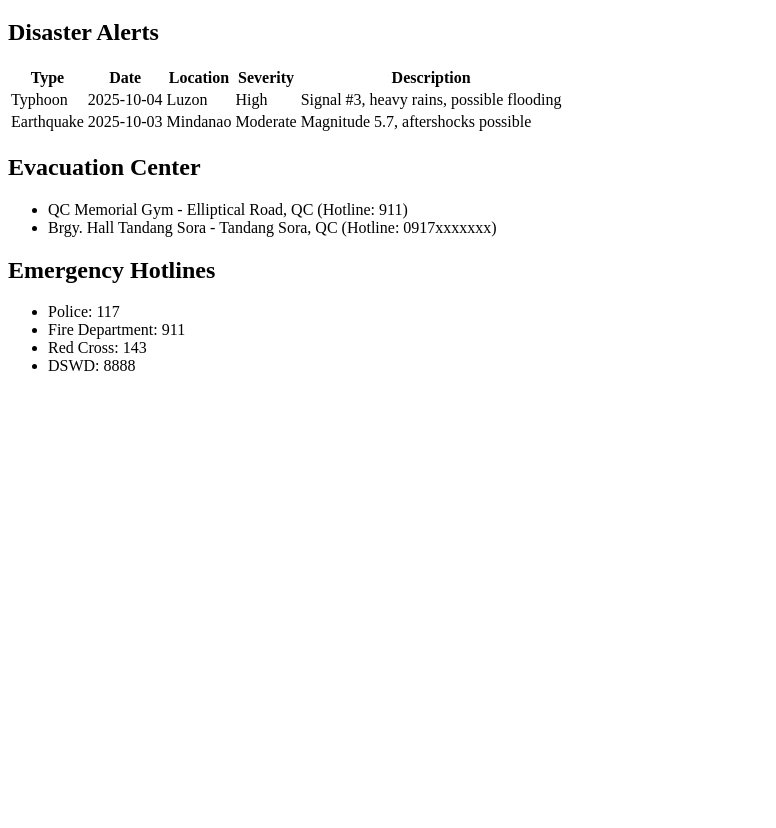
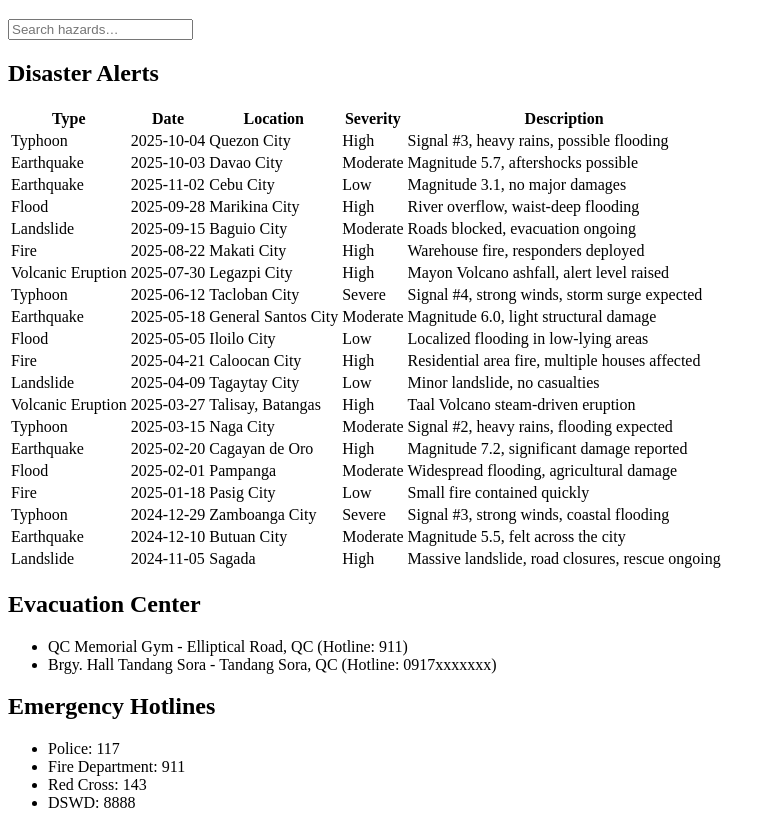
Before and after one commit to keirtwilliams/disaster-alert, a plain HTML site: page index.html in a window 1280 px wide. Shown: the part 61-889 px from the top of the page, without its empty margins (0-776 px from the left). Before the commit the page ends 800 px from the top, so only its background shows below. Drawn offline with Linux system fonts and the light colour scheme.

Commit message:
learning how to filter

```diff
--- a/data/alerts.json
+++ b/data/alerts.json
@@ -2,15 +2,141 @@
   {
     "type": "Typhoon",
     "date": "2025-10-04",
-    "location": "Luzon",
+    "location": "Quezon City",
     "severity": "High",
     "description": "Signal #3, heavy rains, possible flooding"
   },
   {
     "type": "Earthquake",
     "date": "2025-10-03",
-    "location": "Mindanao",
+    "location": "Davao City",
     "severity": "Moderate",
     "description": "Magnitude 5.7, aftershocks possible"
+  },
+  {
+    "type": "Earthquake",
+    "date": "2025-11-02",
+    "location": "Cebu City",
+    "severity": "Low",
+    "description": "Magnitude 3.1, no major damages"
+  },
+  {
+    "type": "Flood",
+    "date": "2025-09-28",
+    "location": "Marikina City",
+    "severity": "High",
+    "description": "River overflow, waist-deep flooding"
+  },
+  {
+    "type": "Landslide",
+    "date": "2025-09-15",
+    "location": "Baguio City",
+    "severity": "Moderate",
+    "description": "Roads blocked, evacuation ongoing"
+  },
+  {
+    "type": "Fire",
+    "date": "2025-08-22",
+    "location": "Makati City",
+    "severity": "High",
+    "description": "Warehouse fire, responders deployed"
+  },
+  {
+    "type": "Volcanic Eruption",
+    "date": "2025-07-30",
+    "location": "Legazpi City",
+    "severity": "High",
+    "description": "Mayon Volcano ashfall, alert level raised"
+  },
+  {
+    "type": "Typhoon",
+    "date": "2025-06-12",
+    "location": "Tacloban City",
+    "severity": "Severe",
+    "description": "Signal #4, strong winds, storm surge expected"
+  },
+  {
+    "type": "Earthquake",
+    "date": "2025-05-18",
+    "location": "General Santos City",
+    "severity": "Moderate",
+    "description": "Magnitude 6.0, light structural damage"
+  },
+  {
+    "type": "Flood",
+    "date": "2025-05-05",
+    "location": "Iloilo City",
+    "severity": "Low",
+    "description": "Localized flooding in low-lying areas"
+  },
+  {
+    "type": "Fire",
+    "date": "2025-04-21",
+    "location": "Caloocan City",
+    "severity": "High",
+    "description": "Residential area fire, multiple houses affected"
+  },
+  {
+    "type": "Landslide",
+    "date": "2025-04-09",
+    "location": "Tagaytay City",
+    "severity": "Low",
+    "description": "Minor landslide, no casualties"
+  },
+  {
+    "type": "Volcanic Eruption",
+    "date": "2025-03-27",
+    "location": "Talisay, Batangas",
+    "severity": "High",
+    "description": "Taal Volcano steam-driven eruption"
+  },
+  {
+    "type": "Typhoon",
+    "date": "2025-03-15",
+    "location": "Naga City",
+    "severity": "Moderate",
+    "description": "Signal #2, heavy rains, flooding expected"
+  },
+  {
+    "type": "Earthquake",
+    "date": "2025-02-20",
+    "location": "Cagayan de Oro",
+    "severity": "High",
+    "description": "Magnitude 7.2, significant damage reported"
+  },
+  {
+    "type": "Flood",
+    "date": "2025-02-01",
+    "location": "Pampanga",
+    "severity": "Moderate",
+    "description": "Widespread flooding, agricultural damage"
+  },
+  {
+    "type": "Fire",
+    "date": "2025-01-18",
+    "location": "Pasig City",
+    "severity": "Low",
+    "description": "Small fire contained quickly"
+  },
+  {
+    "type": "Typhoon",
+    "date": "2024-12-29",
+    "location": "Zamboanga City",
+    "severity": "Severe",
+    "description": "Signal #3, strong winds, coastal flooding"
+  },
+  {
+    "type": "Earthquake",
+    "date": "2024-12-10",
+    "location": "Butuan City",
+    "severity": "Moderate",
+    "description": "Magnitude 5.5, felt across the city"
+  },
+  {
+    "type": "Landslide",
+    "date": "2024-11-05",
+    "location": "Sagada",
+    "severity": "High",
+    "description": "Massive landslide, road closures, rescue ongoing"
   }
 ]
--- a/index.html
+++ b/index.html
@@ -8,7 +8,7 @@
 </head>
 <body>
      <h1>Philippine Disaster Alert & Resources Finder</h1>
-
+       <input type="text" id="search-bar" name="search-bar" placeholder="Search hazards…"/>
      <section id="alerts">
         <h2>Disaster Alerts</h2>
         <table id="alerts-table">
--- a/script.js
+++ b/script.js
@@ -3,7 +3,7 @@
 fetch("data/alerts.json")
 .then(response => response.json())
 .then(alerts => {
-    const tbody = document.getElementById('alerts-table');
+    const tbody = document.querySelector('#alerts-table tbody');
     alerts.forEach(alert => {
         const row = document.createElement('tr');
         row.innerHTML =
@@ -14,9 +14,9 @@ fetch("data/alerts.json")
                <td>${alert.description} </td>
                `;
                tbody.appendChild(row);
-
     });
 });
+
 
    //evacuation Center
 fetch("data/centers.json")
@@ -41,3 +41,17 @@ fetch("data/centers.json")
         list.appendChild(li);
       });
   });
+
+  //searchbar
+   document.querySelector('#search-bar').addEventListener("input", (event) => {
+    const typedValue = event.target.value.toLowerCase();
+        const rows = document.querySelectorAll("#alerts-table tbody tr");
+       rows.forEach(row => {
+         const rowText = row.innerText.toLowerCase();
+        if(rowText.includes(typedValue)){
+             row.style.display = "";
+        } else if(typedValue === ""){
+          row.style.display = "none";
+        }
+      });
+   });
```
